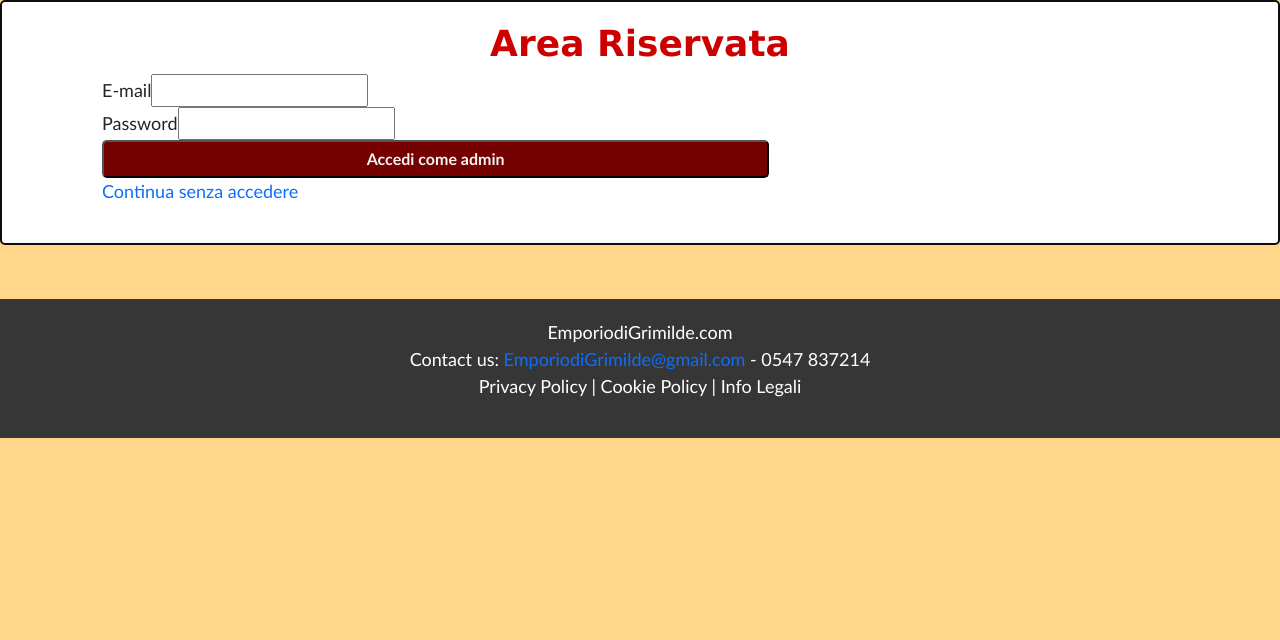
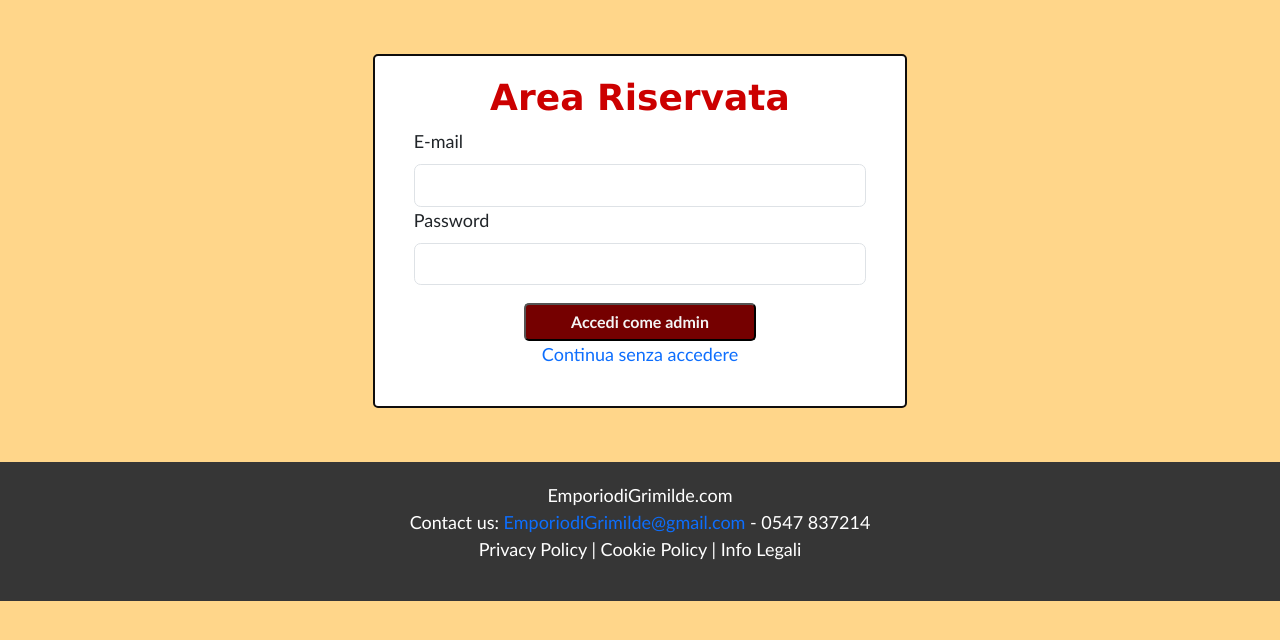
Before and after one commit to sofialottii/Web-project, a PHP site: page /php/areaRiservata.php in a window 1280 px wide. Shown: the part 74-714 px from the top of the page. Run offline with PHP 8.4, Linux system fonts and the light colour scheme.

Commit message:
bootstrap

```diff
--- a/css/style.css
+++ b/css/style.css
@@ -165,7 +165,7 @@ body>main>section, .temporaneo {
 
 form input[type="submit"],
 body>main>section>div>ul>li>a {
-    width: 60%;
+    /*width: 60%;*/
     text-align: center;
     text-decoration: none;
     padding: 5px 10%;
@@ -176,6 +176,14 @@ body>main>section>div>ul>li>a {
     font-weight: 600;
 }
 
+/* RECENSIONI */
+
+h2 span {
+    color: var(--secondary);
+    font-size: inherit;
+    font-weight: inherit;
+    line-height: inherit;
+}
 
 
 
--- a/template/base.php
+++ b/template/base.php
@@ -3,7 +3,7 @@
     <head>
         <meta name="viewport" content="width=device-width, initial-scale=1.0" />
         <title><?php echo $templateParams["titolo"]; ?></title>
-        <link rel="stylesheet" type="text/css" href="../css/style.css?v=231110" />
+        <link rel="stylesheet" type="text/css" href="../css/style.css?v=231118" />
         <script src="https://cdn.jsdelivr.net/npm/bootstrap@5.3.3/dist/js/bootstrap.bundle.min.js" integrity="sha384-YvpcrYf0tY3lHB60NNkmXc5s9fDVZLESaAA55NDzOxhy9GkcIdslK1eN7N6jIeHz" crossorigin="anonymous"></script>
         <link href="https://cdn.jsdelivr.net/npm/bootstrap@5.3.3/dist/css/bootstrap.min.css" rel="stylesheet" integrity="sha384-QWTKZyjpPEjISv5WaRU9OFeRpok6YctnYmDr5pNlyT2bRjXh0JMhjY6hW+ALEwIH" crossorigin="anonymous">
     </head>
--- a/template/formAreaRiservata.php
+++ b/template/formAreaRiservata.php
@@ -1,22 +1,24 @@
-<section>
+<div class="row justify-content-center m-0">
+    <section class="mt-5 col-10 col-md-8 col-lg-5 temporaneo">
         <h2>Area Riservata</h2>
         <?php if(isset($templateParams["errorelogin"])): ?>
         <p class="text-danger"><?php echo $templateParams["errorelogin"]; ?></p>
         <?php endif; ?>
         <form action="#" method="POST">
-    <ul>
+        <ul class="form p-0">
             <li>
-            <label for="E_mail">E-mail</label><input type="email" id="E_mail" name="E_mail" autocomplete="on" />
+                <label for="E_mail" class="form-label">E-mail</label><input type="email" id="E_mail" name="E_mail" class="form-control" autocomplete="on" />
             </li>
-        <li>
-            <label for="password">Password</label><input type="password" id="password" name="password" autocomplete="off" />
+            <li class="mb-3">
+                <label for="password" class="form-label">Password</label><input type="password" id="password" name="password" class="form-control" autocomplete="off" />
             </li>
-        <li class="d-block">
-            <label for="accedi" hidden></label><input type="submit" name="accedi" id="accedi" value="Accedi come admin" />
+            <li class="text-center">
+                <label for="accedi" class="form-label" hidden></label><input type="submit" name="accedi" id="accedi" value="Accedi come admin" />
             </li>
-        <li>
+            <li class="text-center">
                 <a href="index.php">Continua senza accedere</a>
             </li>
         </ul>
         </form>
     </section>
+</div>
--- a/template/formLogin.php
+++ b/template/formLogin.php
@@ -13,10 +13,10 @@
             <label for="password" class="form-label">Password</label><input type="password" id="password" name="password" class="form-control" autocomplete="off" />
         </li>
         <li class="text-center mb-3">
-            <label for="accedi" class="form-label" hidden></label><input type="submit" name="accedi" id="accedi" value="Accedi" />
+            <label for="accedi" class="form-label" hidden></label><input type="submit" name="accedi" id="accedi" value="Accedi" class="w-75" />
         </li>
         <li class="text-center">
-            <label for="iscriviti" class="form-label" hidden></label><input type="submit" id="iscriviti" name="iscriviti" value="Iscriviti" />
+            <label for="iscriviti" class="form-label" hidden></label><input type="submit" id="iscriviti" name="iscriviti" value="Iscriviti" class="w-75" />
         </li>
         <li class="text-center">
             <a href="index.php">Continua senza accedere</a>
--- a/template/formRegistrazione.php
+++ b/template/formRegistrazione.php
@@ -33,7 +33,7 @@
             </select>
         </li>
         <li class="text-center">
-            <label for="iscriviti" class="form-label" hidden></label><input type="submit" name="iscriviti" id="iscriviti" value="Iscriviti" />
+            <label for="iscriviti" class="form-label" hidden></label><input type="submit" name="iscriviti" id="iscriviti" value="Iscriviti" class="w-50" />
         </li>
         <li class="text-center">
             <a href="login.php">Hai già un account? Accedi</a>
```
Also changed, not shown: template/contenutoOffCanvas.php (+14 -2 lines), template/formCreaRecensione.php (+9 -6 lines), utils/img/icons/imgAccesso.png (added). Lines whose indentation alone changed are shown as unchanged.
